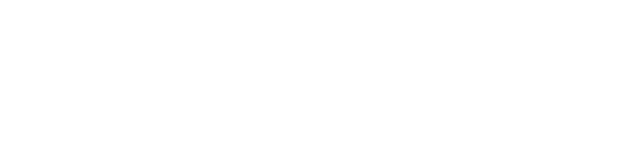
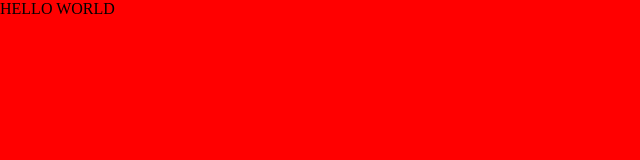
Before and after one commit to Thato2619/IWA_1.1-Lecture, a plain HTML site: page index.html in a window 1280 px wide. Shown: the whole page, without its empty margins (0-640 px from the left). Drawn offline with Linux system fonts and the light colour scheme.

Commit message:
link css file to html file
- make sure that the files are linked by adding red bg colour

- Rename title to Tally Counter

```diff
--- a/index.html
+++ b/index.html
@@ -4,9 +4,11 @@
     <meta charset="UTF-8">
     <meta http-equiv="X-UA-Compatible" content="IE=edge">
     <meta name="viewport" content="width=device-width, initial-scale=1.0">
-    <title>Document</title>
+    <title>Tally Counter</title>
+
+    <link rel="stylesheet" href="styles.css">
 </head>
 <body>
-
+    <div>HELLO WORLD</div>
 </body>
 </html>
--- a/style.css
+++ /dev/null
@@ -1,3 +0,0 @@
-*{
-    box-sizing: border-box;
-}
--- /dev/null
+++ b/styles.css
@@ -0,0 +1,8 @@
+*{
+    box-sizing: border-box;
+}
+
+body{
+    margin: 0;
+    background: red;
+}
```
